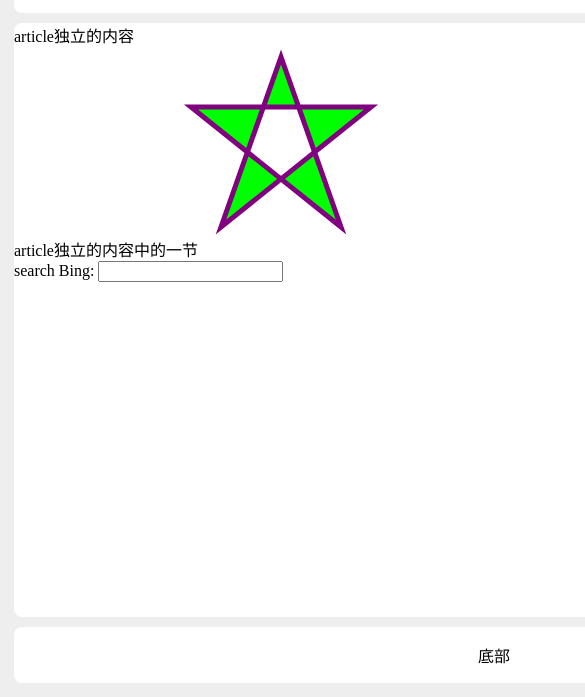
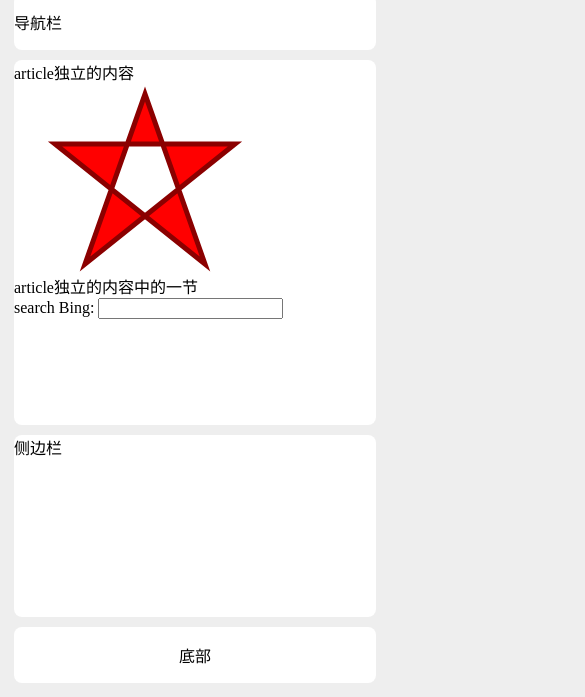
Before and after one commit to gostrithe/personal, a plain HTML site: page index.html in a window 390 px wide. Shown: the part 147-844 px from the top of the page, 585 px wide, since content can reach past the window. Drawn offline with Linux system fonts and the light colour scheme.

Commit message:
add media

```diff
--- a/index.html
+++ b/index.html
@@ -65,6 +65,26 @@
         .main aside {
             flex: 1;
         }
+
+        @media (max-width: 768px) {
+            .centerWrapper {
+                width: 100%;
+            }
+
+            .main {
+                flex-direction: column;
+            }
+
+            .main article {
+                margin-right: 0;
+                margin-bottom: 10px;
+                flex: 2;
+            }
+
+            .main aside {
+                flex: 1;
+            }
+        }
     </style>
 </head>
 
@@ -82,7 +102,7 @@
             <div class="center">
                 <svg xmlns="http://www.w3.org/2000/svg" version="1.1" height="190">
                     <polygon points="100,10 40,180 190,60 10,60 160,180"
-                        style="fill:lime;stroke:purple;stroke-width:5;fill-rule:evenodd;">
+                        style="fill: red;stroke:darkred;stroke-width:5;fill-rule:evenodd;">
                 </svg>
             </div>
             <section>
```
